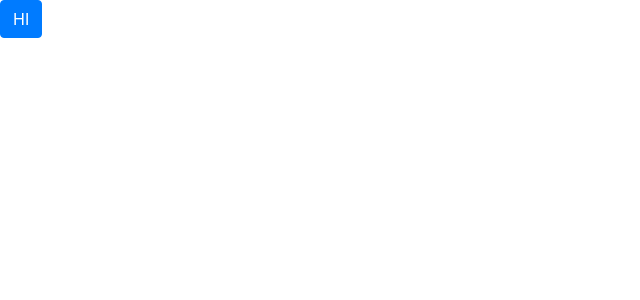
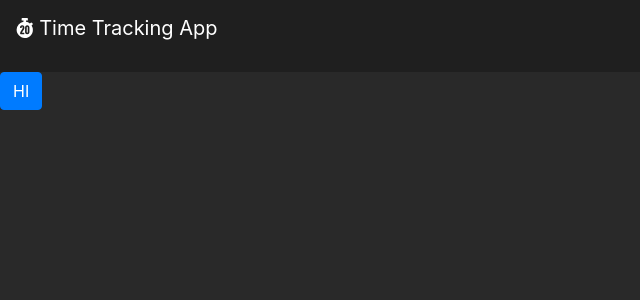
Before and after one commit to killcodeX/time-tracking-app, a React (Create React App) app: page / in a window 1280 px wide. Shown: the top 300 px of the page, without its empty margins (0-640 px from the left). Built offline with nearby package versions, Linux system fonts and the light colour scheme.

Commit message:
fontawesome added

```diff
--- a/public/index.html
+++ b/public/index.html
@@ -26,6 +26,8 @@
     -->
     <!-- bootsrap -->
     <link rel="stylesheet" href="https://cdn.jsdelivr.net/npm/bootstrap@4.5.3/dist/css/bootstrap.min.css" integrity="sha384-TX8t27EcRE3e/ihU7zmQxVncDAy5uIKz4rEkgIXeMed4M0jlfIDPvg6uqKI2xXr2" crossorigin="anonymous">
+    <!-- fontawesome -->
+    <script defer src="https://use.fontawesome.com/releases/v5.14.0/js/all.js"></script>
     <title>Time Tracking App</title>
   </head>
   <body>
--- a/src/App.js
+++ b/src/App.js
@@ -1,8 +1,10 @@
-
+import React from "react";
+import Header from './components/layout/header';
 
 function App() {
   return (
     <div className="App">
+      <Header/>
       <button className='btn btn-primary'>HI</button>
     </div>
   );
--- /dev/null
+++ b/src/components/layout/header.js
@@ -0,0 +1,11 @@
+import React from "react";
+
+export default function Header() {
+  return (
+    <nav class="navbar navbar-expand-lg nav-bg">
+      <p class="navbar-brand text-white" href="#">
+      <i class="fas fa-stopwatch-20"></i> Time Tracking App
+      </p>
+    </nav>
+  );
+}
--- a/src/index.css
+++ b/src/index.css
@@ -1,13 +1,7 @@
 body {
-  margin: 0;
-  font-family: -apple-system, BlinkMacSystemFont, 'Segoe UI', 'Roboto', 'Oxygen',
-    'Ubuntu', 'Cantarell', 'Fira Sans', 'Droid Sans', 'Helvetica Neue',
-    sans-serif;
-  -webkit-font-smoothing: antialiased;
-  -moz-osx-font-smoothing: grayscale;
+  background-color: #292929;
 }
 
-code {
-  font-family: source-code-pro, Menlo, Monaco, Consolas, 'Courier New',
-    monospace;
+.nav-bg{
+  background-color: #1F1F1F;
 }
```
